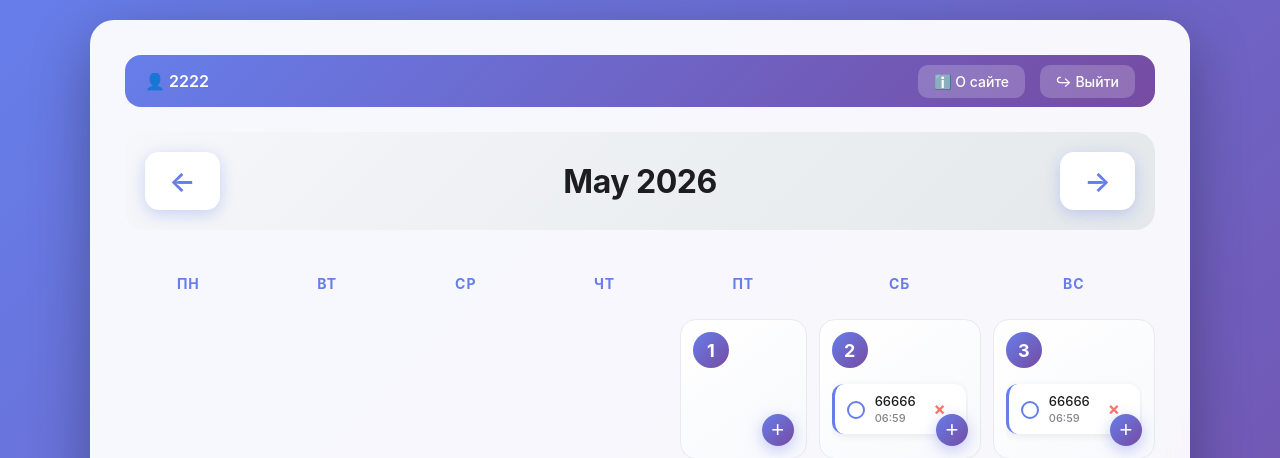
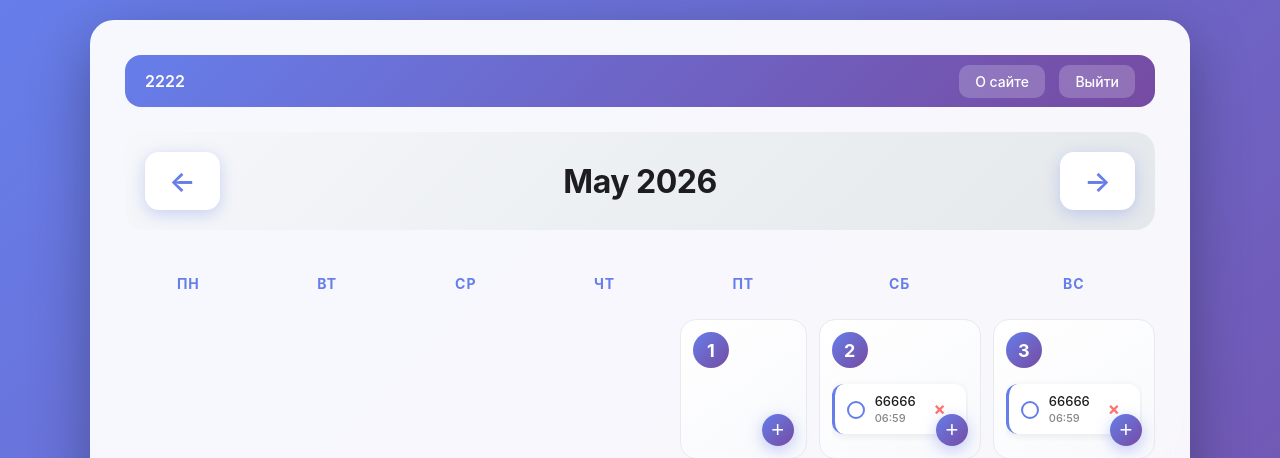
Before and after one commit to grisha2109/Project_Yandex2, a Flask app: page / in a window 1280 px wide. Shown: the top 458 px of the page. Run offline with Flask 3, Linux system fonts and the light colour scheme; a user stored in the database is signed in.

Commit message:
Небольшие изменения

```diff
--- a/templates/about.html
+++ b/templates/about.html
@@ -23,7 +23,7 @@
                         <li>Просмотр задач</li>
                         <li>Быстрое добавление задач</li>
                         <li>Отметка выполненных задач</li>
-                        <li>🗑Удаление ненужных задач</li>
+                        <li>Удаление ненужных задач</li>
                         <li>Личный аккаунт</li>
                     </ul>
                 </div>
--- a/templates/index.html
+++ b/templates/index.html
@@ -9,10 +9,10 @@
 <body>
 <div class="container">
 <div class="user-bar">
-    <span>👤 {{ current_user }}</span>
+    <span> {{ current_user }}</span>
     <div>
-        <a href="{{ url_for('about') }}" style="margin-right: 10px;">ℹ️ О сайте</a>
-        <a href="{{ url_for('logout') }}">↪ Выйти</a>
+        <a href="{{ url_for('about') }}" style="margin-right: 10px;">О сайте</a>
+        <a href="{{ url_for('logout') }}"> Выйти</a>
     </div>
 </div>
     <div class="header">
```
Also changed, not shown: tasks.db.
